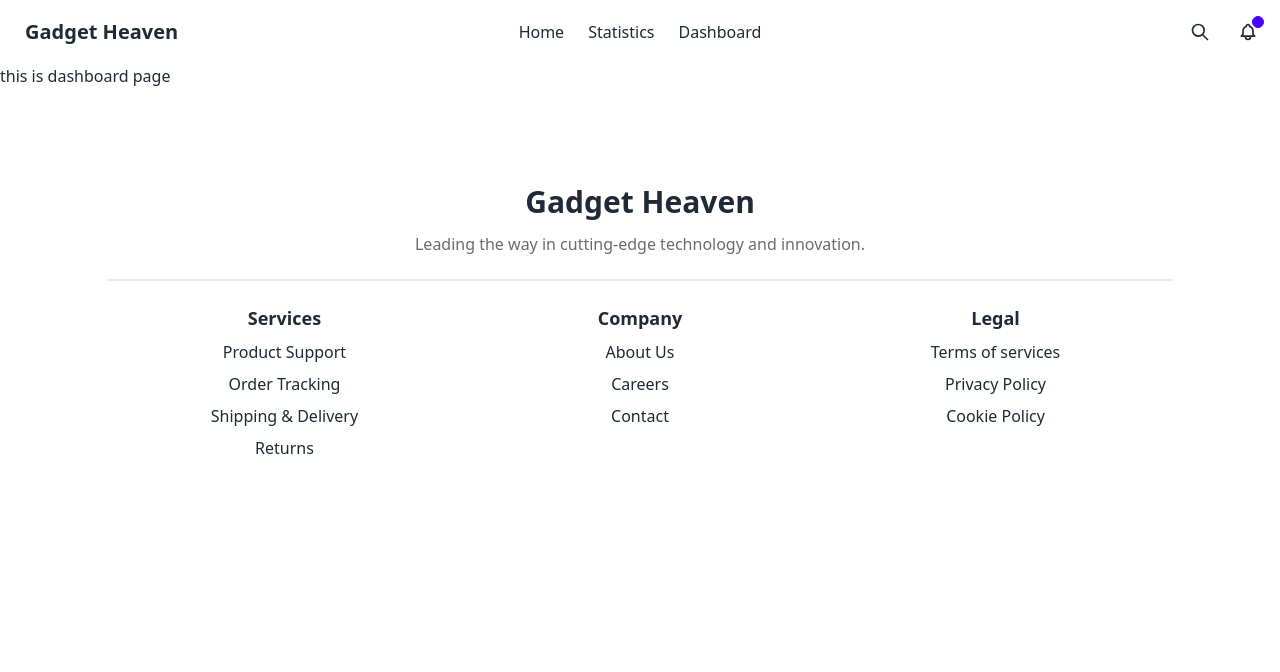
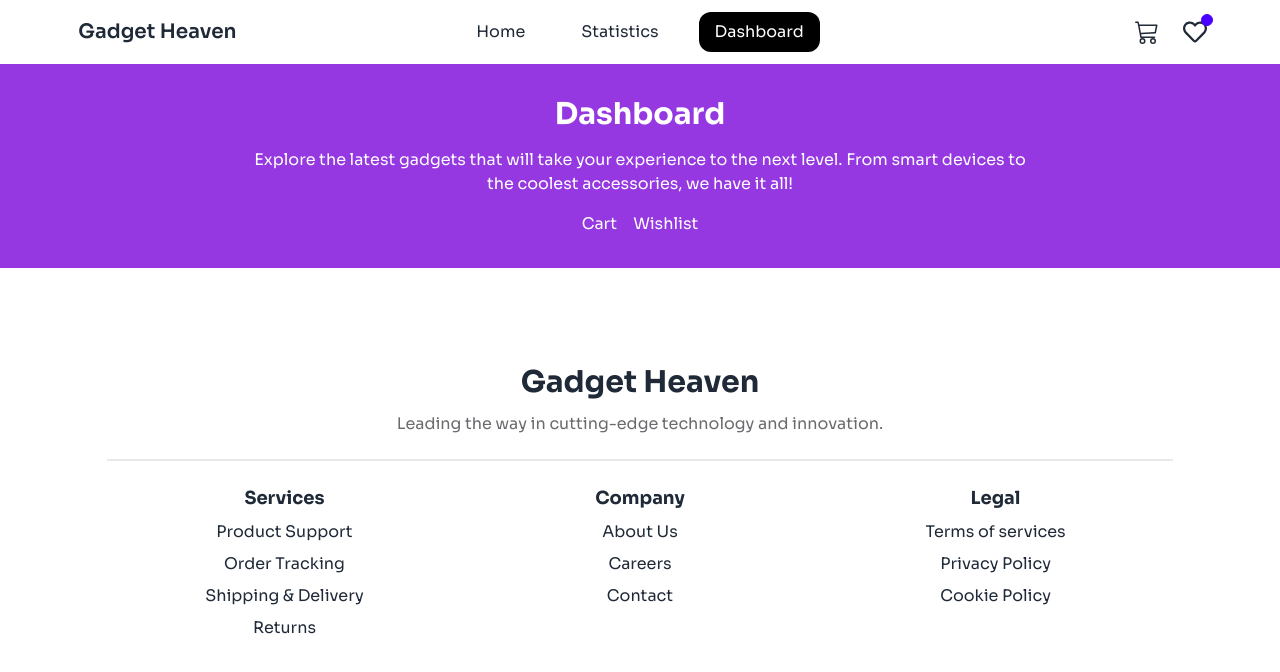
Before and after one commit to MxAziz/Gadget-Heaven, a React (Vite) app: page /dashboard in a window 1280 px wide. Shown: the top 672 px of the page. Built offline with nearby package versions, Linux system fonts and the light colour scheme.

Commit message:
active navlink and style dashboard section

```diff
--- a/src/components/Dashboard.jsx
+++ b/src/components/Dashboard.jsx
@@ -1,11 +1,23 @@
-import React from 'react';
+import React from "react";
+import { NavLink } from "react-router-dom";
 
 const Dashboard = () => {
-    return (
-        <div>
-            <h1>this is dashboard page </h1>
+  return (
+    <div>
+      <div className="text-center space-y-4 bg-[#9538E2] text-white py-8">
+        <h1 className="text-3xl font-bold">Dashboard</h1>
+        <p>
+          Explore the latest gadgets that will take your experience to the next
+          level. From smart devices to <br /> the coolest accessories, we have
+          it all!
+        </p>
+        <div className="space-x-4">
+          <NavLink to={"/cart"}>Cart</NavLink>
+          <NavLink to={"/wishlist"}>Wishlist</NavLink>
         </div>
-    );
+      </div>
+    </div>
+  );
 };
 
 export default Dashboard;
--- a/src/components/ErrorPage.jsx
+++ b/src/components/ErrorPage.jsx
@@ -1,11 +1,21 @@
-import React from 'react';
+import React from "react";
 
 const ErrorPage = () => {
-    return (
-      <div className="min-h-96  flex justify-center items-center">
-        <h1 className="text-5xl font-bold">404 page not found</h1>
+  return (
+    <div className="min-h-96  flex flex-col space-y-4 justify-center items-center">
+      <div className="flex items-center gap-4">
+        <small className="text-7xl font-bold text-[#9538E2]">404</small>
+        <div className="">
+          <h1 className="text-4xl font-bold text-fuchsia-600">
+            Oops! You're lost.
+          </h1>
+          <h1 className="text-2xl font-bold text-gray-700">
+            The page you are looking for was not found
+          </h1>
+        </div>
       </div>
-    );
+    </div>
+  );
 };
 
 export default ErrorPage;
--- a/src/components/Navbar.jsx
+++ b/src/components/Navbar.jsx
@@ -1,52 +1,71 @@
-import React from "react";
+import React, { useState } from "react";
 import { NavLink } from "react-router-dom";
+import { BsCart3 } from "react-icons/bs";
+import { FaRegHeart } from "react-icons/fa";
 
 const Navbar = () => {
+
+    const [activeLink, setActiveLink] = useState("");
+
+    const handleNavClick = (link) => {
+      setActiveLink(link);
+    };
+
   return (
-    <div>
+    <div
+      className={`w-11/12 mx-auto ${
+        activeLink === "/" ? "bg-blue-500" : "bg-transparent"
+      }`}
+    >
       <div className="navbar bg-base-100">
         <div className="navbar-start">
           <a className="btn btn-ghost text-xl">Gadget Heaven</a>
         </div>
 
         <div className="space-x-6">
-          <NavLink to={"/"}>Home</NavLink>
-          <NavLink>Statistics</NavLink>
-          <NavLink to={"/dashboard"}>Dashboard</NavLink>
+          <NavLink
+            to={"/"}
+            onClick={() => handleNavClick("/")}
+            className={({ isActive }) =>
+              `px-4 py-2 rounded-xl ${
+                isActive ? "bg-black text-white" : "text-gray-800"
+                }
+
+                `
+            }
+          >
+            Home
+          </NavLink>
+          <NavLink
+            to={"/statistics"}
+            onClick={() => handleNavClick("statistics")}
+            className={({ isActive }) =>
+              `px-4 py-2 rounded-xl ${
+                isActive ? "bg-black text-white" : "text-gray-800"
+              }`
+            }
+          >
+            Statistics
+          </NavLink>
+          <NavLink
+            to={"/dashboard"}
+            onClick={() => handleNavClick("about")}
+            className={({ isActive }) =>
+              `px-4 py-2 rounded-xl ${
+                isActive ? "bg-black text-white" : "text-gray-800"
+              }`
+            }
+          >
+            Dashboard
+          </NavLink>
         </div>
         <div className="navbar-end">
           <button className="btn btn-ghost btn-circle">
-            <svg
-              xmlns="http://www.w3.org/2000/svg"
-              className="h-5 w-5"
-              fill="none"
-              viewBox="0 0 24 24"
-              stroke="currentColor"
-            >
-              <path
-                strokeLinecap="round"
-                strokeLinejoin="round"
-                strokeWidth="2"
-                d="M21 21l-6-6m2-5a7 7 0 11-14 0 7 7 0 0114 0z"
-              />
-            </svg>
+            <BsCart3 className="size-6 " />
           </button>
           <button className="btn btn-ghost btn-circle">
             <div className="indicator">
-              <svg
-                xmlns="http://www.w3.org/2000/svg"
-                className="h-5 w-5"
-                fill="none"
-                viewBox="0 0 24 24"
-                stroke="currentColor"
-              >
-                <path
-                  strokeLinecap="round"
-                  strokeLinejoin="round"
-                  strokeWidth="2"
-                  d="M15 17h5l-1.405-1.405A2.032 2.032 0 0118 14.158V11a6.002 6.002 0 00-4-5.659V5a2 2 0 10-4 0v.341C7.67 6.165 6 8.388 6 11v3.159c0 .538-.214 1.055-.595 1.436L4 17h5m6 0v1a3 3 0 11-6 0v-1m6 0H9"
-                />
-              </svg>
+              <FaRegHeart className="size-6" />
               <span className="badge badge-xs badge-primary indicator-item"></span>
             </div>
           </button>
--- /dev/null
+++ b/src/components/Statistics.jsx
@@ -0,0 +1,18 @@
+import React from 'react';
+
+const Statistics = () => {
+    return (
+      <div>
+        <div className="text-center space-y-4 bg-[#9538E2] text-white py-8">
+          <h1 className="text-3xl font-bold">Statistics</h1>
+          <p>
+            Explore the latest gadgets that will take your experience to the
+            next level. From smart devices to <br /> the coolest accessories, we have
+            it all!
+          </p>
+        </div>
+      </div>
+    );
+};
+
+export default Statistics;
--- a/src/index.css
+++ b/src/index.css
@@ -1,3 +1,9 @@
+@import url('https://fonts.googleapis.com/css2?family=Sora:wght@100..800&display=swap');
+
+body{
+    font-family: "Sora", sans-serif;
+}
+
 @tailwind base;
 @tailwind components;
 @tailwind utilities;
```
Also changed, not shown: src/components/Root.jsx (+4 -4 lines), src/main.jsx (+9 -4 lines).
